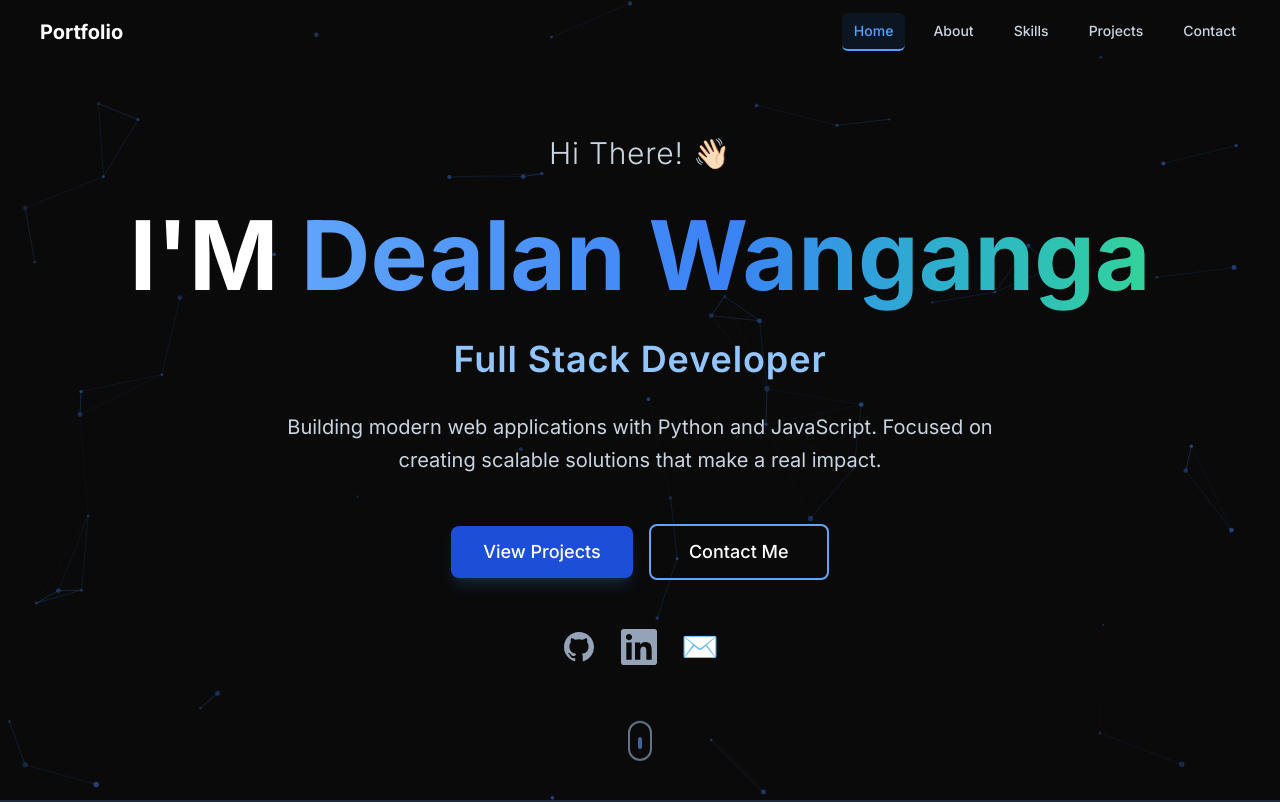
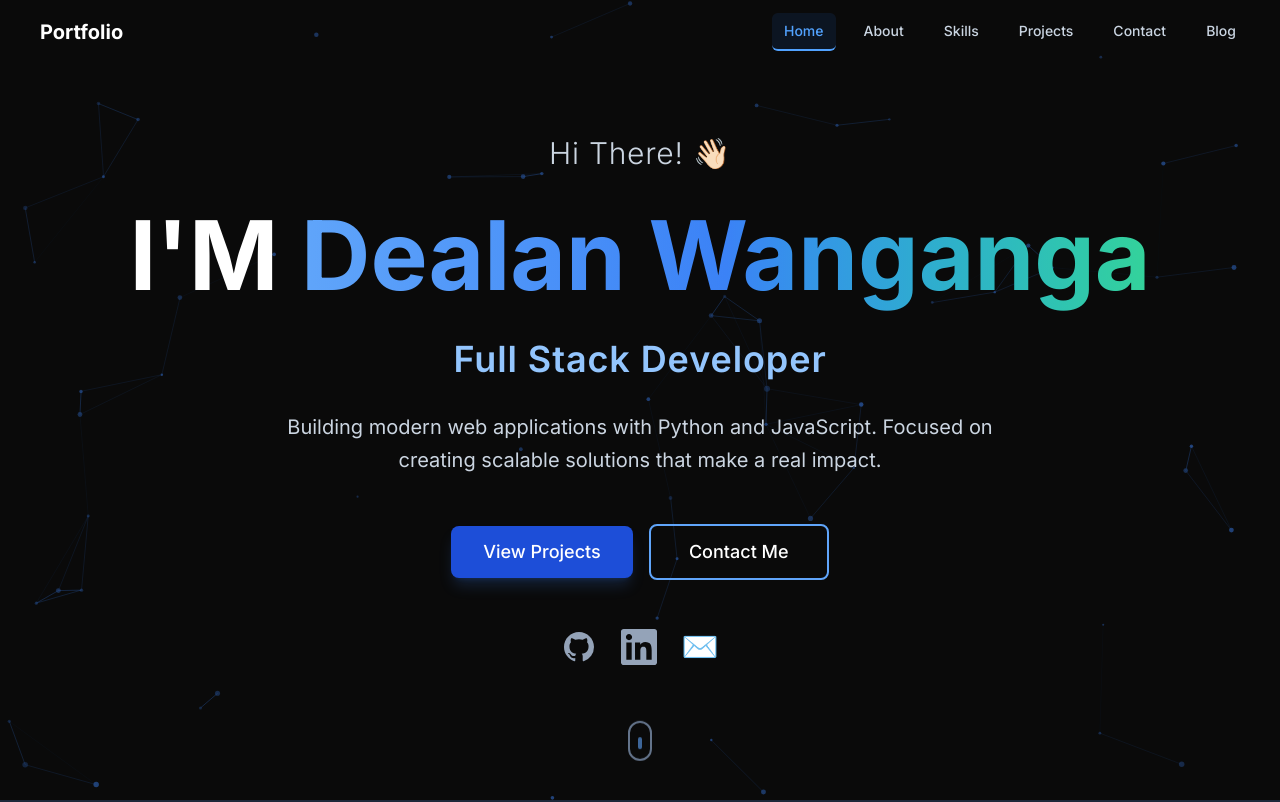
Before and after one commit to Dylan66/portfolio-website, a Next.js app: page / in a window 1280 px wide. Shown: the top 802 px of the page. Built offline with nearby package versions, Linux system fonts and the light colour scheme.

Commit message:
added a blog button

```diff
--- a/src/components/navigation/Navigation.tsx
+++ b/src/components/navigation/Navigation.tsx
@@ -22,6 +22,7 @@ const navItems: NavItem[] = [
   { id: 'skills', label: 'Skills', href: '#skills' },
   { id: 'projects', label: 'Projects', href: '#projects' },
   { id: 'contact', label: 'Contact', href: '#contact' },
+  { id: 'blog', label: 'Blog', href: 'https://syntaxnsoul.hashnode.dev/' },
 ]
 
 export default function Navigation({ variant = 'transparent', className = '' }: NavigationProps) {
@@ -30,12 +31,14 @@ export default function Navigation({ variant = 'transparent', className = '' }:
 
   // Smooth scroll handler
   const handleSmoothScroll = (e: React.MouseEvent<HTMLAnchorElement>, href: string) => {
+    // Don't prevent default for external links
+    if (!href.startsWith('#')) {
+      return
+    }
+
     e.preventDefault()
-
-    if (href.startsWith('#')) {
-      const targetId = href.substring(1)
-      scrollToSection(targetId)
-    }
+    const targetId = href.substring(1)
+    scrollToSection(targetId)
   }
 
   const toggleMobileMenu = () => {
@@ -75,12 +78,14 @@ export default function Navigation({ variant = 'transparent', className = '' }:
             <div className="ml-10 flex items-baseline space-x-4">
               {navItems.map(({ id, label, href }) => {
                 const isActive = activeSection === id
+                const isExternal = !href.startsWith('#')
 
                 return (
                   <Link
                     key={id}
                     href={href}
                     onClick={(e) => handleSmoothScroll(e, href)}
+                    {...(isExternal && { target: '_blank', rel: 'noopener noreferrer' })}
                     className={`
                       px-3 py-2 rounded-md text-sm font-medium transition-all duration-200
                       focus:outline-none focus:ring-2 focus:ring-blue-500 focus:ring-offset-2 focus:ring-offset-slate-900
@@ -113,9 +118,8 @@ export default function Navigation({ variant = 'transparent', className = '' }:
               </span>
               {/* Hamburger/Close icon with animation */}
               <svg
-                className={`h-6 w-6 transition-transform duration-200 ${
-                  isMobileMenuOpen ? 'rotate-90' : 'rotate-0'
-                }`}
+                className={`h-6 w-6 transition-transform duration-200 ${isMobileMenuOpen ? 'rotate-90' : 'rotate-0'
+                  }`}
                 xmlns="http://www.w3.org/2000/svg"
                 fill="none"
                 viewBox="0 0 24 24"
```
